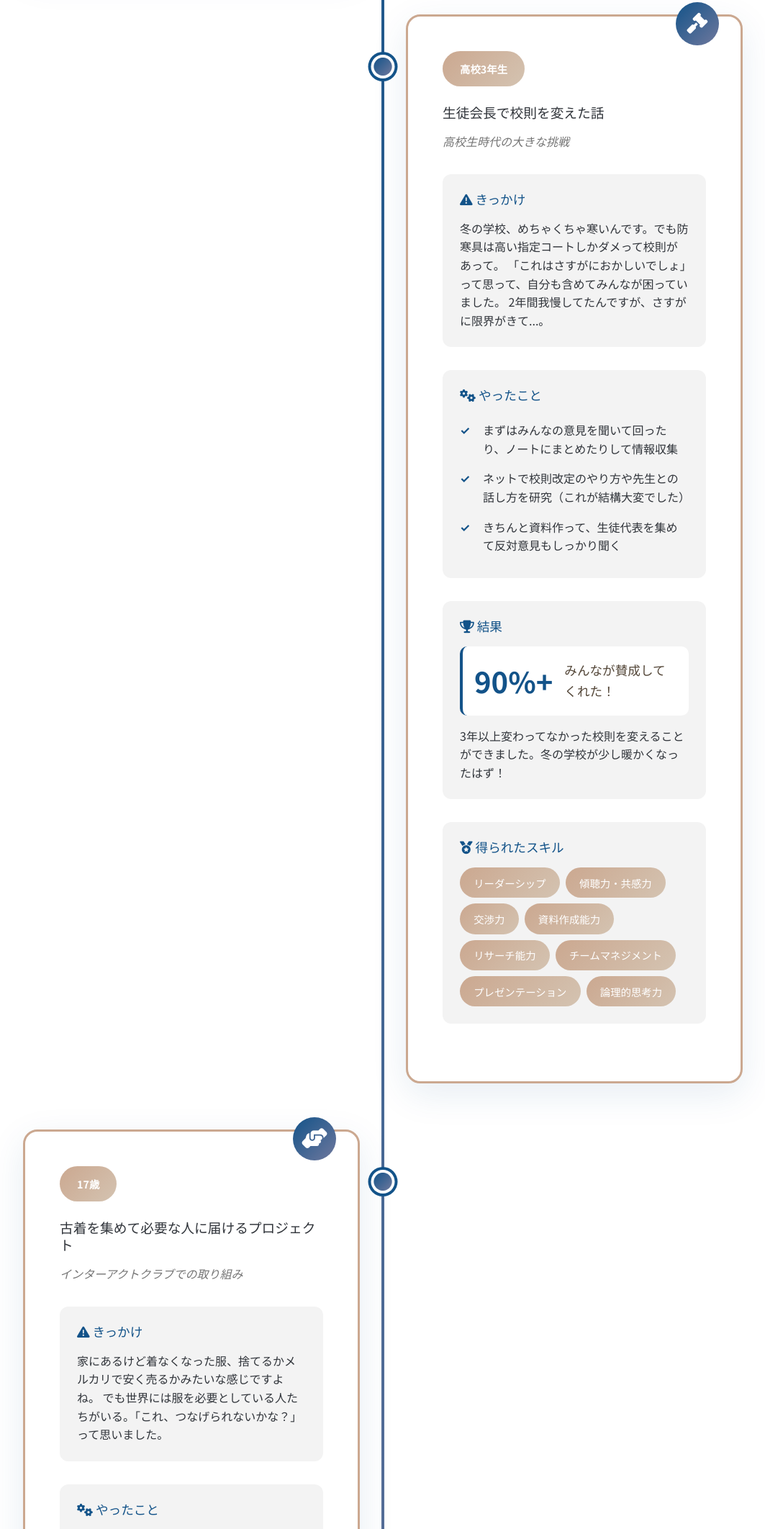
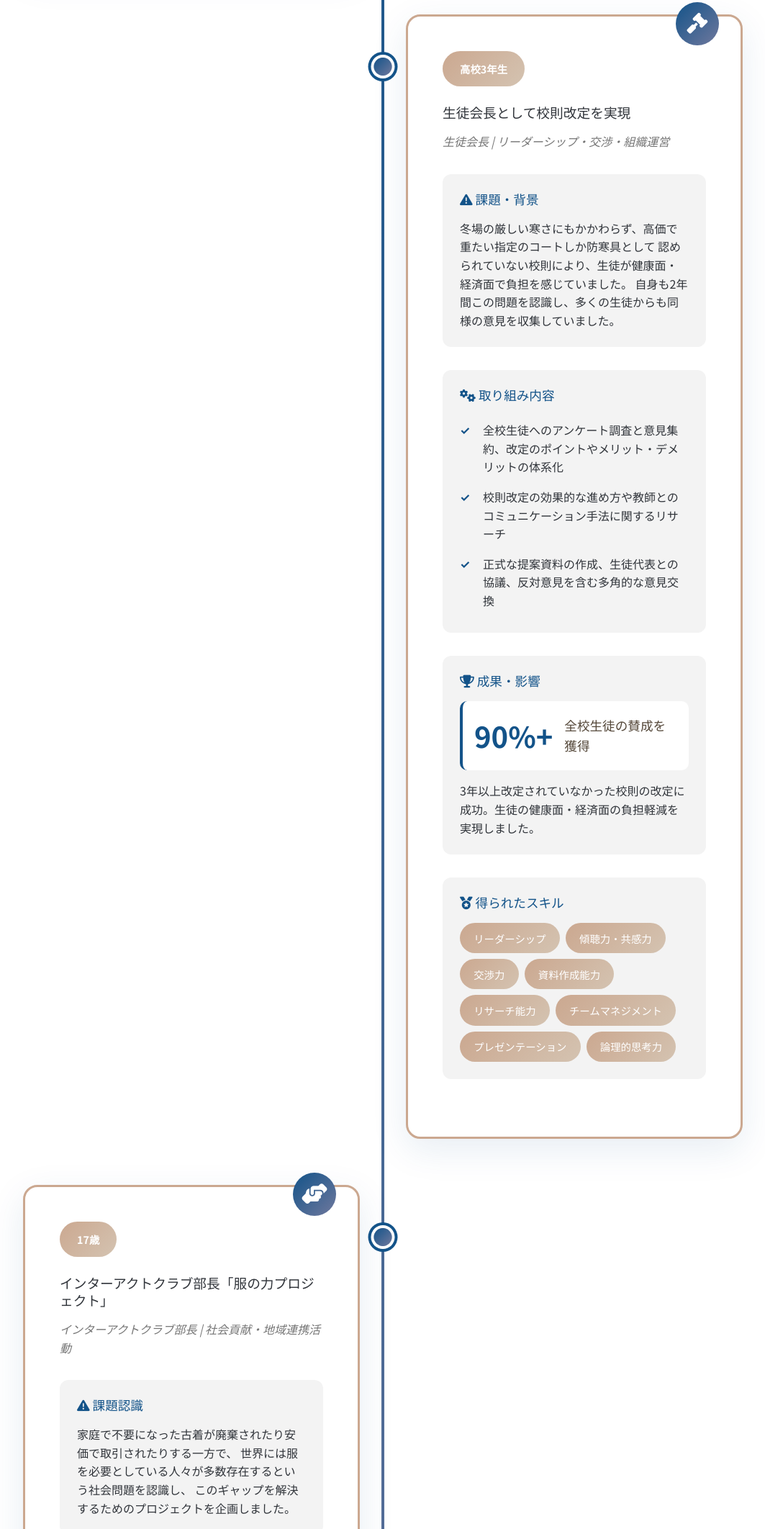
Before and after one commit to Natsuto-git/Natsuto-Yamaguchi-, a website built with Vite: page index.html in a window 1280 px wide. Shown: the part 3558-5682 px from the top of the page at 72% size, without its empty margins (108-1171 px from the left). Built offline with nearby package versions, Linux system fonts and the light colour scheme.

Commit message:
📋 Experience & Achievementsセクションをフォーマルな表現に修正
主な変更:
🎯 見出し: 「〜した話」→「〜として〜を実現」
📝 説明: カジュアル→ビジネス文書調
📊 詳細: 具体的かつ客観的な記述に変更
🏆 成果: 数値と事実ベースの表現

変更箇所:
• 生徒会長での校則改定実績
• インターアクトクラブでの社会貢献活動
• 課題認識から解決策、成果まで体系的に記述
• 実績の信頼性と説得力を向上

バランス:
✅ Experience: フォーマル（信頼性重視）
✅ その他セクション: 親しみやすい（人間性重視）

```diff
--- a/index.html
+++ b/index.html
@@ -231,7 +231,7 @@
                                 <h3>フリーランス活動 & 継続学習</h3>
                                 <p class="experience-role">フリーランス | 継続的スキル向上</p>
                                 <div class="experience-details">
-                                    <p>今は色んなことに手を出して、日々勉強しながら成長中です！</p>
+                                    <p>現在、多方面でのスキル習得と実践的な経験を通じて、継続的な成長を目指しています。</p>
                                     <ul class="achievement-list">
                                         <li>英語力向上（TOEFL iBT MyBest Score 80点達成）</li>
                                         <li>中国語学習を継続中</li>
@@ -250,34 +250,34 @@
                                 <div class="experience-icon">
                                     <i class="fas fa-gavel"></i>
                                 </div>
-                                <h3>生徒会長で校則を変えた話</h3>
-                                <p class="experience-role">高校生時代の大きな挑戦</p>
+                                <h3>生徒会長として校則改定を実現</h3>
+                                <p class="experience-role">生徒会長 | リーダーシップ・交渉・組織運営</p>
 
                                 <div class="challenge-section">
-                                    <h4><i class="fas fa-exclamation-triangle"></i> きっかけ</h4>
+                                    <h4><i class="fas fa-exclamation-triangle"></i> 課題・背景</h4>
                                     <p>
-                                        冬の学校、めちゃくちゃ寒いんです。でも防寒具は高い指定コートしかダメって校則があって。
-                                        「これはさすがにおかしいでしょ」って思って、自分も含めてみんなが困っていました。
-                                        2年間我慢してたんですが、さすがに限界がきて...。
+                                        冬場の厳しい寒さにもかかわらず、高価で重たい指定のコートしか防寒具として
+                                        認められていない校則により、生徒が健康面・経済面で負担を感じていました。
+                                        自身も2年間この問題を認識し、多くの生徒からも同様の意見を収集していました。
                                     </p>
                                 </div>
 
                                 <div class="action-section">
-                                    <h4><i class="fas fa-cogs"></i> やったこと</h4>
+                                    <h4><i class="fas fa-cogs"></i> 取り組み内容</h4>
                                     <ul class="action-list">
-                                        <li>まずはみんなの意見を聞いて回ったり、ノートにまとめたりして情報収集</li>
-                                        <li>ネットで校則改定のやり方や先生との話し方を研究（これが結構大変でした）</li>
-                                        <li>きちんと資料作って、生徒代表を集めて反対意見もしっかり聞く</li>
+                                        <li>全校生徒へのアンケート調査と意見集約、改定のポイントやメリット・デメリットの体系化</li>
+                                        <li>校則改定の効果的な進め方や教師とのコミュニケーション手法に関するリサーチ</li>
+                                        <li>正式な提案資料の作成、生徒代表との協議、反対意見を含む多角的な意見交換</li>
                                     </ul>
                                 </div>
 
                                 <div class="result-section">
-                                    <h4><i class="fas fa-trophy"></i> 結果</h4>
+                                    <h4><i class="fas fa-trophy"></i> 成果・影響</h4>
                                     <div class="result-highlight">
                                         <span class="big-number">90%+</span>
-                                        <span class="result-text">みんなが賛成してくれた！</span>
+                                        <span class="result-text">全校生徒の賛成を獲得</span>
                                     </div>
-                                    <p>3年以上変わってなかった校則を変えることができました。冬の学校が少し暖かくなったはず！</p>
+                                    <p>3年以上改定されていなかった校則の改定に成功。生徒の健康面・経済面の負担軽減を実現しました。</p>
                                 </div>
 
                                 <div class="skills-gained">
@@ -303,33 +303,34 @@
                                 <div class="experience-icon">
                                     <i class="fas fa-hands-helping"></i>
                                 </div>
-                                <h3>古着を集めて必要な人に届けるプロジェクト</h3>
-                                <p class="experience-role">インターアクトクラブでの取り組み</p>
+                                <h3>インターアクトクラブ部長「服の力プロジェクト」</h3>
+                                <p class="experience-role">インターアクトクラブ部長 | 社会貢献・地域連携活動</p>
 
                                 <div class="challenge-section">
-                                    <h4><i class="fas fa-exclamation-triangle"></i> きっかけ</h4>
+                                    <h4><i class="fas fa-exclamation-triangle"></i> 課題認識</h4>
                                     <p>
-                                        家にあるけど着なくなった服、捨てるかメルカリで安く売るかみたいな感じですよね。
-                                        でも世界には服を必要としている人たちがいる。「これ、つなげられないかな？」って思いました。
+                                        家庭で不要になった古着が廃棄されたり安価で取引されたりする一方で、
+                                        世界には服を必要としている人々が多数存在するという社会問題を認識し、
+                                        このギャップを解決するためのプロジェクトを企画しました。
                                     </p>
                                 </div>
 
                                 <div class="action-section">
-                                    <h4><i class="fas fa-cogs"></i> やったこと</h4>
+                                    <h4><i class="fas fa-cogs"></i> 実行方法</h4>
                                     <ul class="action-list">
-                                        <li>まずは地域の図書館や学校に「回収ボックス置かせてください」ってお願い</li>
-                                        <li>ポスターやチラシ作って、「古着寄付お願いします！」って広告</li>
-                                        <li>回収ボックスの前に実際に立って、直接声かけして協力をお願い（これが一番効果的でした！）</li>
+                                        <li>地域の図書館、教育機関への回収ボックス設置交渉と許可取得</li>
+                                        <li>広報用ポスター・チラシの企画・デザイン・制作、地域住民への寄付促進活動</li>
+                                        <li>現地での直接的な寄付呼びかけ活動、地域住民とのコミュニケーション実施</li>
                                     </ul>
                                 </div>
 
                                 <div class="result-section">
-                                    <h4><i class="fas fa-trophy"></i> 結果</h4>
+                                    <h4><i class="fas fa-trophy"></i> 成果・影響</h4>
                                     <div class="result-highlight">
                                         <span class="big-number">10箱分</span>
-                                        <span class="result-text">1ヶ月で集まった！</span>
+                                        <span class="result-text">1ヶ月で古着を回収</span>
                                     </div>
-                                    <p>地域の皆さんが想像以上に協力してくださって、ありがたかったです。「若い子が頑張ってるね」って声をかけてもらえたことも。</p>
+                                    <p>地域住民との信頼関係を構築し、継続的な協力体制を確立。社会貢献活動への理解と支援を獲得しました。</p>
                                 </div>
 
                                 <div class="skills-gained">
```
Lines whose indentation alone changed are shown as unchanged.
